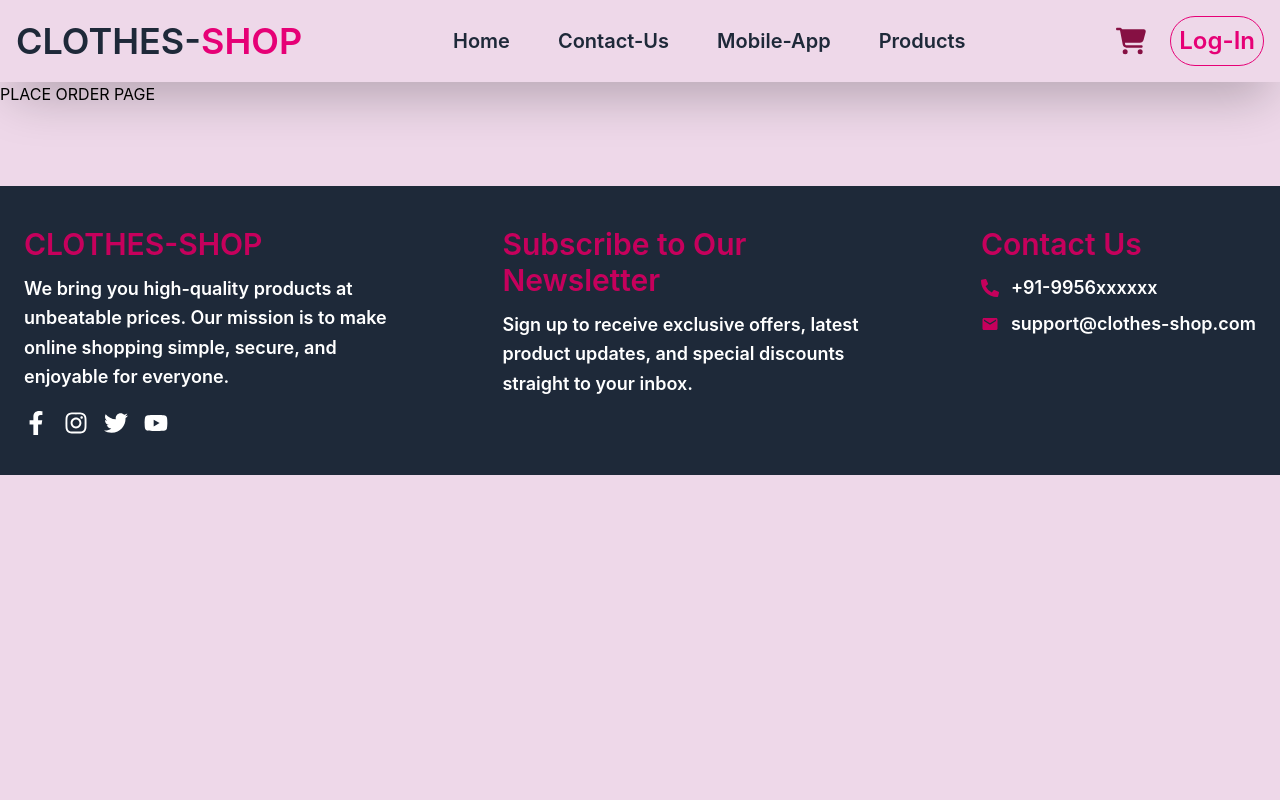
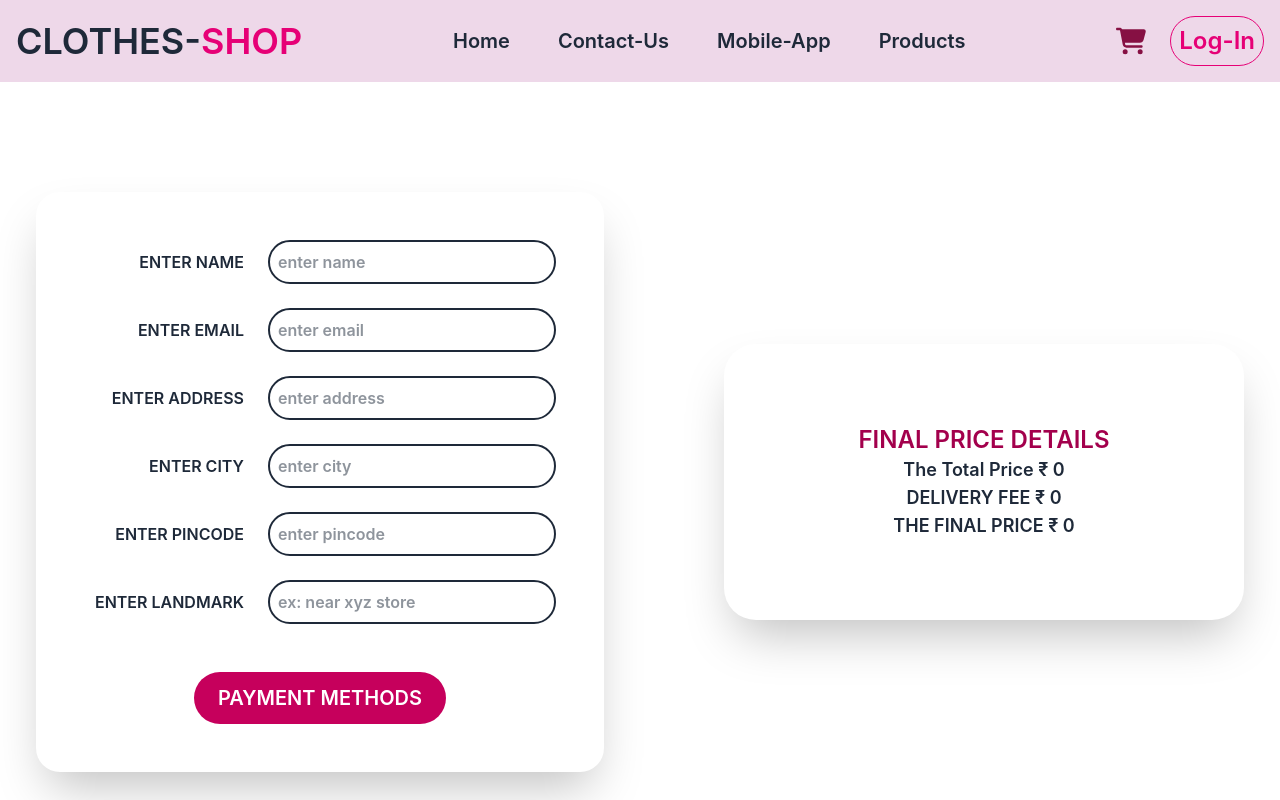
Before and after one commit to abdullah78-6/e-commerce-website, a React (Vite) app in the folder client/: page /order in a window 1280 px wide. Shown: the top 800 px of the page. Built offline with nearby package versions, Linux system fonts and the light colour scheme.

Commit message:
PLACEORDER UI READY

```diff
--- a/client/src/components/navbar/navbar.jsx
+++ b/client/src/components/navbar/navbar.jsx
@@ -3,10 +3,21 @@ import { control } from "../../store/slice.js";
 import { FaCartShopping } from "react-icons/fa6";
 import { manage } from "../../store/products-slice.js";
 import {Link} from "react-router-dom"
+import { productlist } from "../../assests/index.js";
+import { useEffect } from "react";
+
 function Navbar(){
     const dispatch=useDispatch();
     const finalnavclass=useSelector(state=>state.main.navclass);
     const loginstatus=useSelector(state=>state.main.login);
+    const carttotal=useSelector(state=>state.main2.totalprice);
+    const cartdetails=useSelector(state=>state.main2.cartdetails);
+    const productid=useSelector(state=>state.main2.productid);
+    const totalquantity=useSelector(state=>state.main2.totalquantity);
+    useEffect(()=>{
+        dispatch(manage.settotalquantity());
+
+    },[cartdetails])
     function change(classname){
         dispatch(control.setnavclass(classname));
         console.log(finalnavclass);
@@ -28,8 +39,22 @@ function Navbar(){
             <li onClick={()=>change("products")} className={finalnavclass==="products"?"border-b-4 border-b-pink-600":""}>products</li>
         </ul>
         <div className="flex justify-center items-center gap-6" >
-            <div>
-            <Link to="/cart" className="text-3xl text-pink-900"><FaCartShopping /></Link>
+
+            <div >
+
+            <Link to="/cart" className="text-3xl relative text-pink-900">
+            <h1><FaCartShopping /></h1>
+            {carttotal===0?"":
+            <div className="bg-pink-600 absolute w-6 h-6   bottom-6.5 rounded-4xl left-5">
+
+
+
+                     <h1 className="absolute text-xl text-yellow-300 bottom-0 left-1 top-[-9] ml-0.5 font-semibold  ">{totalquantity}</h1>
+
+
+                </div>}
+            </Link>
+
             </div>
             <button onClick={()=>updateloginstatus(true)} className="text-2xl capitalize rounded-4xl border border-pink-600  text-pink-600 p-2 hover:bg-pink-600 hover:text-white">log-in</button>
 
--- a/client/src/pages/placeorder/placeorder.jsx
+++ b/client/src/pages/placeorder/placeorder.jsx
@@ -1,5 +1,60 @@
+import {useDispatch,useSelector} from "react-redux"
+import { manage } from "../../store/products-slice";
 const Placeorder=()=>{
-    return <h1>PLACE ORDER PAGE </h1>
+    const totalprice=useSelector(state=>state.main2.totalprice);
+    return <div className="min-h-screen w-full flex justify-center px-4 py-10 bg-white gap-30 items-center flex-wrap ">
+        <div>
+    <form className="flex flex-col gap-6 shadow-2xl rounded-3xl p-12 text-gray-800 font-semibold">
+
+
+          <div className="flex items-center gap-6">
+            <label className="w-40 text-right">ENTER NAME</label>
+            <input className="w-72 border-2 p-2 rounded-3xl" type="text" placeholder="enter name" required />
+          </div>
+
+          <div className="flex items-center gap-6">
+            <label className="w-40 text-right">ENTER EMAIL</label>
+            <input className="w-72 border-2 p-2 rounded-3xl" type="email" placeholder="enter email" required />
+          </div>
+
+          <div className="flex items-center gap-6">
+            <label className="w-40 text-right">ENTER ADDRESS</label>
+            <input className="w-72 border-2 p-2 rounded-3xl" type="text" placeholder="enter address" required />
+          </div>
+
+          <div className="flex items-center gap-6">
+            <label className="w-40 text-right">ENTER CITY</label>
+            <input className="w-72 border-2 p-2 rounded-3xl" type="text" placeholder="enter city" required />
+          </div>
+
+          <div className="flex items-center gap-6">
+            <label className="w-40 text-right">ENTER PINCODE</label>
+            <input className="w-72 border-2 p-2 rounded-3xl" type="number" placeholder="enter pincode" required />
+          </div>
+
+          <div className="flex items-center gap-6">
+            <label className="w-40 text-right">ENTER LANDMARK</label>
+            <input className="w-72 border-2 p-2 rounded-3xl" type="text" placeholder="ex: near xyz store" required />
+          </div>
+
+          <div className="text-center">
+            <button className="mt-6 bg-pink-700 px-6 py-3 text-xl rounded-full font-semibold text-white hover:bg-pink-900 transition">
+              PAYMENT METHODS
+            </button>
+          </div>
+
+        </form>
+        </div>
+        <div className="text-gray-800">
+            <div className="shadow-2xl rounded-4xl p-20 font-semibold text-center">
+            <h1 className="text-pink-800 text-2xl w-90 "> FINAL PRICE DETAILS</h1>
+            <h1 className="text-lg capitalize">the total price ₹ {totalprice}</h1>
+            <h1 className="text-lg">DELIVERY FEE ₹ {totalprice==0?0:150}</h1>
+            <h1 className="text-lg">THE FINAL PRICE ₹ {totalprice==0?0:totalprice+150}</h1>
+            </div>
+        </div>
+
+    </div>
 
 }
 export default Placeorder;
--- a/client/src/store/products-slice.js
+++ b/client/src/store/products-slice.js
@@ -4,7 +4,7 @@ import "react-toastify/dist/ReactToastify.css";
 import { productlist } from "../assests";
 const productslice=createSlice({
     name:"products",
-    initialState:{productname:"",productimage:"",productprice:"",productid:null,cartdetails:{},totalprice:0},
+    initialState:{productname:"",productimage:"",productprice:"",productid:null,cartdetails:{},totalprice:0,totalquantity:0},
     reducers:{
         setpname(state,action){
             state.productname=action.payload;
@@ -58,7 +58,17 @@ const productslice=createSlice({
 
 
 
+        },
+        settotalquantity(state){
+            let total1=0;
+            for(const item in state.cartdetails){
+                if(state.cartdetails[item]>0){
+                    total1=total1+state.cartdetails[item];
+                }
+            }
+            state.totalquantity=total1;
         }
+
 
 
     }
```
